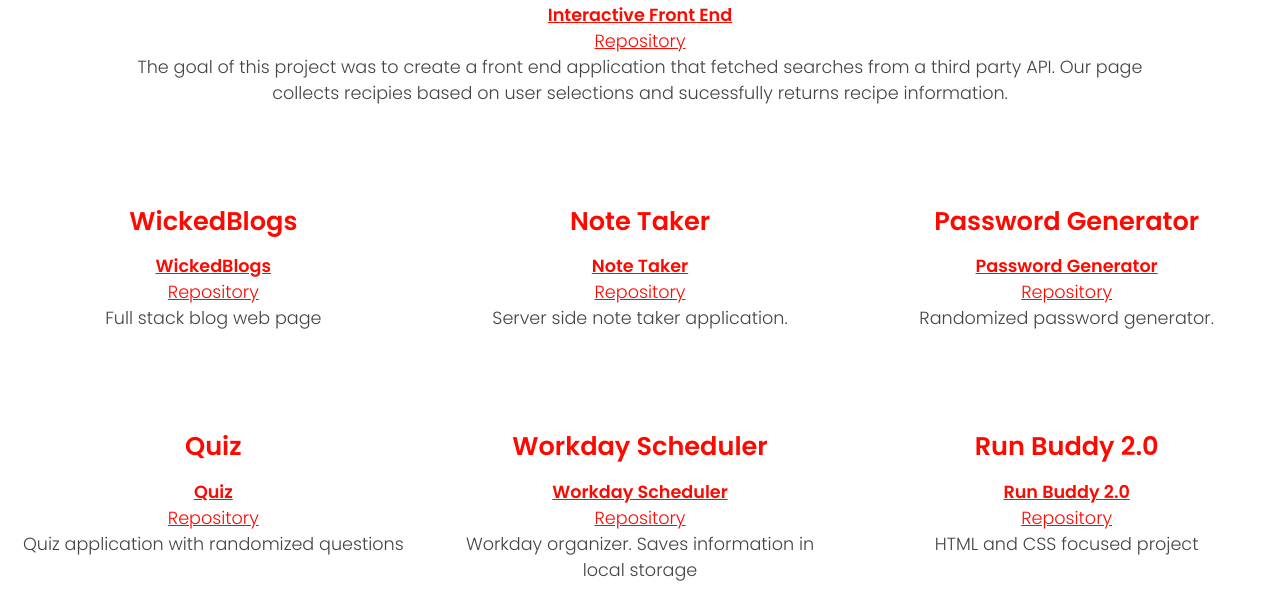
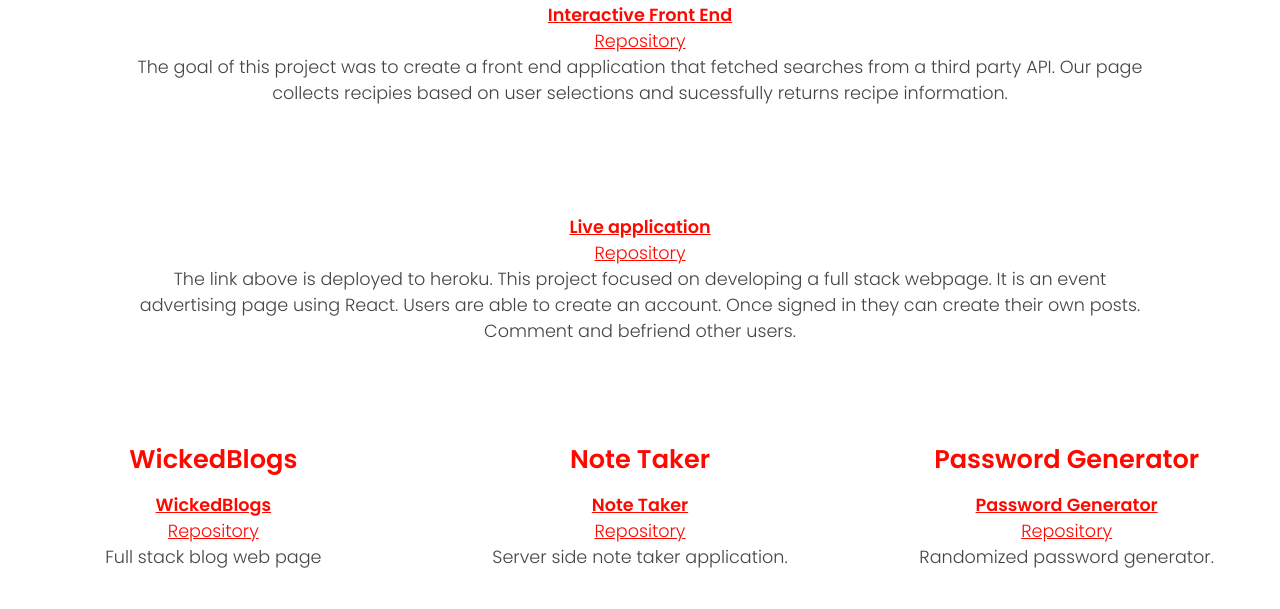
Before and after one commit to DuckArroyo/portfolio, a plain HTML site: page index.html in a window 1280 px wide. Shown: the part 1250-1859 px from the top of the page. Drawn offline with Linux system fonts and the light colour scheme.

Commit message:
added project 3

```diff
--- a/index.html
+++ b/index.html
@@ -47,6 +47,17 @@
       <br>
       <a href="https://github.com/DuckArroyo/whattoeat" target="_blank">Repository</a>
       <p>The goal of this project was to create a front end application that fetched searches from a third party API. Our page collects recipies based on user selections and sucessfully returns recipe information.</p>
+    </div>
+  </div>
+
+  <div class="feature">
+    <div class="project">
+      <h2></h2>
+      <a href="https://fast-taiga-42173.herokuapp.com/"
+      target="_blank"><b>Live application</b></a>
+      <br>
+      <a href="https://github.com/DuckArroyo/The-Final-Project" target="_blank">Repository</a>
+      <p>The link above is deployed to heroku. This project focused on developing a full stack webpage. It is an event advertising page using React. Users are able to create an account. Once signed in they can create their own posts. Comment and befriend other users.</p>
     </div>
   </div>
 
```
